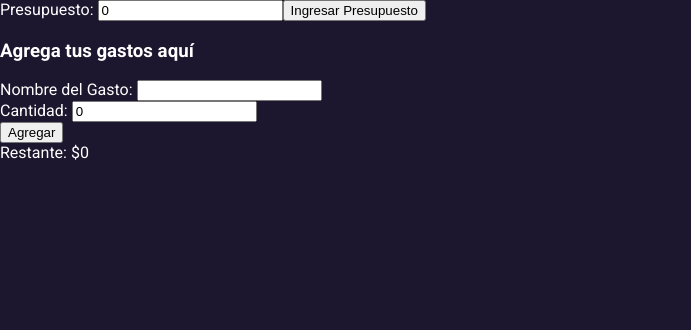
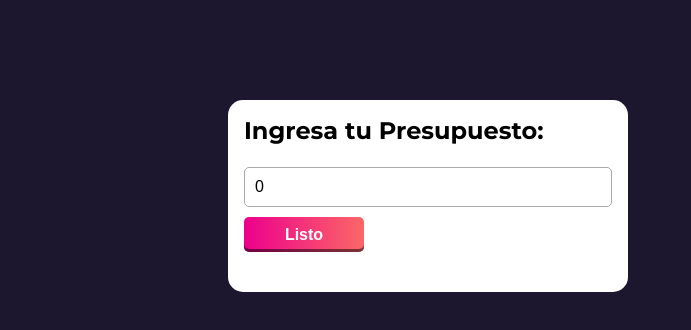
Before and after one commit to angular-bolivia/ng-she-workshop, an Angular app: page / in a window 1280 px wide. Shown: the top 330 px of the page, without its empty margins (0-691 px from the left). Built offline with nearby package versions, Linux system fonts and the light colour scheme.

Commit message:
diseño general implementado

```diff
--- a/src/app/app.component.css
+++ b/src/app/app.component.css
@@ -1,39 +1,188 @@
-/* .titulo {
-  text-align: center;
+.contenedor-principal {
+  height: 75vh;
+  display: grid;
+  justify-content: center;
+  grid-template-columns: 400px 400px;
+  grid-template-rows: 1fr 2fr;
+  gap: 1.5em;
 }
 
-.contenido-principal {
-  border:solid 1px lightgray;
-  background-color: rgba(225, 225, 225, 0.2);
-  padding: 30px;
-  border-radius: 20px;
+.presupuesto {
+  display: flex;
+  flex-direction: column;
 }
 
-.subtitulo {
-  font-family: 'Raleway', sans-serif;
-  font-weight: 80;
-  color: #004e92;
-  margin-bottom: 30px;
-  text-align: center;
+.presupuesto label {
+  font-size: 1.5em;
+  margin-bottom: 12px;
+  font-weight: bold;
 }
 
-.campo {
-  margin-bottom: 2rem;
+.form {
+  background-color: white;
+  color: black;
+  font-family: "Montserrat", sans-serif;
+  padding: 1em;
+  border-radius: 15px;
 }
 
-.fila:after {
-  content: '';
-  display: table;
-  clear: both;
+.form button {
+  width: 120px;
+  height: 35px;
+
+  color: white;
+  font-weight: 700;
+  font-size: 1em;
+
+  border: none;
+  border-radius: 5px;
+  outline: none;
+
+  background: linear-gradient(90deg, #ec008c 0%, #fc6767 100%);
+  box-shadow: inset 0px -3px 0px rgba(0, 0, 0, 0.5);
+  transition: 200ms;
+  cursor: pointer;
 }
 
-.columna {
-  float: left;
-  padding: 10px;
-  height: 300px;
-  width: 40%;
+.form button:active {
+  box-shadow: none;
 }
 
 .gasto {
-  margin: 10px
-} */
+  grid-row: 2/3;
+  display: flex;
+  flex-direction: column;
+  animation: gasto-animation 450ms;
+}
+
+.gasto h3 {
+  font-size: 1.5em;
+}
+
+.gasto label {
+  font-weight: 700;
+}
+
+.contenedor-lista {
+  grid-row: 1/3;
+  grid-column: 2/3;
+
+  display: flex;
+  flex-direction: column;
+}
+
+.restante {
+  width: 100%;
+  height: 150px;
+  margin-bottom: 1em;
+
+  display: flex;
+  flex-direction: column;
+  align-items: center;
+  justify-content: center;
+
+  background: linear-gradient(90deg, #b172f7 0%, #236afa 100%);
+  border-radius: 16px;
+
+  animation: restante-animation 450ms 450ms forwards;
+  transform: translateY(-1000px);
+  will-change: transform;
+}
+
+.restante p {
+  margin: 0;
+  font-size: 1.5em;
+  font-weight: bold;
+  margin-bottom: 10px;
+}
+
+.restante p:nth-child(2) {
+  font-size: 2em;
+  margin: 0;
+}
+
+.caja-lista {
+  flex: 1;
+  width: 100%;
+
+  overflow-y: auto;
+}
+
+.caja-lista ul {
+  list-style: none;
+  margin: 0;
+  padding: 0;
+}
+
+.caja-lista ul li {
+  display: flex;
+  justify-content: space-between;
+  min-height: 100px;
+  max-width: 100%;
+
+  background: linear-gradient(314.33deg, #ed4257 -3.69%, #ce1862 109.82%);
+  border-radius: 15px;
+  animation: item-in 450ms;
+
+  padding: 0.6em 1em;
+  box-sizing: border-box;
+
+  margin-bottom: 1em;
+}
+
+.caja-lista ul li p {
+  flex: 1;
+  overflow-x: auto;
+
+  display: flex;
+  align-items: center;
+}
+
+.caja-lista ul li div {
+  display: flex;
+  align-items: center;
+}
+
+.caja-lista ul li div p {
+  font-size: 1.5em;
+  font-weight: 700;
+}
+
+.caja-lista ul li div button {
+  cursor: pointer;
+  background: none;
+  border: none;
+  outline: none;
+}
+
+.caja-lista ul li div button img {
+  width: 35px;
+}
+
+@keyframes gasto-animation {
+  from {
+    transform: translateX(-1000px);
+  }
+  to {
+    transform: translateX(0%);
+  }
+}
+
+@keyframes restante-animation {
+  from {
+    transform: translateY(-1000px);
+  }
+  to {
+    transform: translateY(0%);
+  }
+}
+
+@keyframes item-in {
+  from {
+    opacity: 0;
+  }
+
+  to {
+    opacity: 1;
+  }
+}
--- a/src/app/app.component.html
+++ b/src/app/app.component.html
@@ -1,23 +1,25 @@
 <div class="contenedor-principal">
-  <div class="form-presupuesto">
-    <label>Presupuesto: </label>
+  <div class="form presupuesto">
+    <label>Ingresa tu Presupuesto:</label>
     <input
       type="number"
+      min="0"
       (keyup.enter)="ingresarPresupuesto()"
       [readonly]="existePresupuesto"
       [(ngModel)]="presupuesto"
     />
     <button (click)="ingresarPresupuesto()" *ngIf="!existePresupuesto">
-      Ingresar Presupuesto
+      Listo
     </button>
   </div>
 
-  <div class="form-gasto">
-    <h3 class="subtitulo">Agrega tus gastos aquí</h3>
+  <div class="form gasto" *ngIf="existePresupuesto">
+    <h3>Agrega tus gastos aquí</h3>
     <div class="campo">
       <label> Nombre del Gasto: </label>
       <input
         type="text"
+        placeholder="nombre del Gasto"
         [(ngModel)]="nombreGasto"
         (keyup.enter)="agregarGasto()"
       />
@@ -30,22 +32,23 @@
         (keyup.enter)="agregarGasto()"
       />
     </div>
-    <button (click)="agregarGasto()">Agregar</button>
+    <button (click)="agregarGasto()">Listo</button>
   </div>
 
   <div class="contenedor-lista">
-    <div>
-      <span>Restante: ${{ restante }}</span>
+    <div class="restante" *ngIf="existePresupuesto">
+      <p>Saldo disponible</p>
+      <p>{{ restante }} $</p>
     </div>
 
-    <div>
+    <div class="caja-lista">
       <ul>
-        <li *ngFor="let gasto of gastos; index as indice" class="gastos">
-          <div class="gasto">
-            {{ gasto.nombreGasto }}
-            <span class="gasto">${{ gasto.cantidadGasto }}</span>
+        <li *ngFor="let gasto of gastos; index as indice">
+          <p>{{ gasto.nombreGasto }}</p>
+          <div>
+            <span>${{ gasto.cantidadGasto }} $</span>
             <button (click)="eliminarGasto(indice, gasto.cantidadGasto)">
-              Eliminar
+              <img src="../assets/delete-icon.svg" alt="delete" />
             </button>
           </div>
         </li>
--- a/src/styles.css
+++ b/src/styles.css
@@ -2,15 +2,39 @@
 @import url("https://fonts.googleapis.com/css2?family=Montserrat:wght@400;700&family=Roboto:wght@400;700&display=swap");
 
 body {
-  background-color: #1c162e;
+  display: flex;
+  justify-content: center;
+  align-items: center;
   margin: 0;
+
   font-size: 16px;
   font-family: "Roboto", sans-serif;
   color: white;
+
   height: 100vh;
-  width: 100%;
+  min-width: 100%;
+
+  background-color: #1c162e;
   background-image: url("./assets/bg.svg");
   background-repeat: no-repeat;
   background-position: bottom;
   background-size: contain;
 }
+
+input {
+  width: 100%;
+  height: 40px;
+  border-radius: 5px;
+  border: 1px solid #aaaaaa;
+  padding: 5px 10px;
+  box-sizing: border-box;
+  font-size: 1em;
+  outline: none;
+  margin: 10px 0;
+}
+
+input::placeholder {
+  color: #aaaaaa;
+  font-family: "montserrat", sans-serif;
+  font-size: 16px;
+}
```
Also changed, not shown: src/assets/delete-icon.svg (added).
